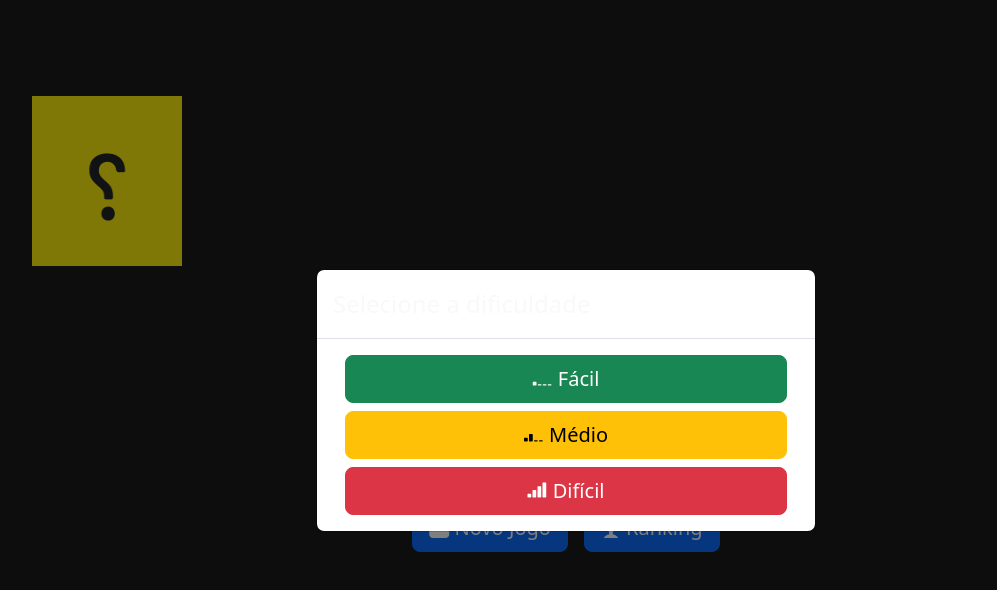
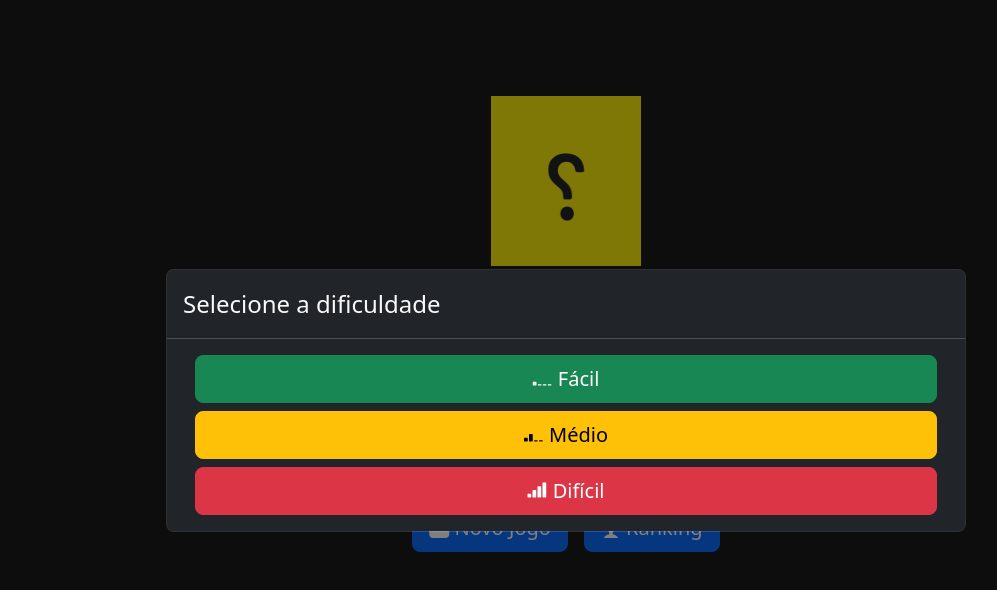
Before and after one commit to vinilima2/memo-game, a React (Vite) app: page / in a window 1280 px wide. Both pictures are taken after a click on the button "Novo Jogo". Shown: the top 590 px of the page, without its empty margins (74-1071 px from the left). Built offline with nearby package versions, Linux system fonts and the light colour scheme.

Commit message:
fix: Corrigindo alinhamento, tela inicial.

```diff
--- a/src/screens/Inicio.jsx
+++ b/src/screens/Inicio.jsx
@@ -12,7 +12,7 @@ export default function Inicio() {
     return (
         <Container fluid className="p-5">
             <Row className="justify-content-md-center text-center p-5 bg-blue">
-                <Col>
+                <Col className="d-flex justify-content-center" md="auto" sm="auto" lg="auto">
                     <Logo/>
                 </Col>
             </Row>
@@ -33,7 +33,7 @@ export default function Inicio() {
                 </Col>
             </Row>
 
-            <Modal show={show} onHide={fecharModal} centered>
+            <Modal show={show} size="lg" onHide={fecharModal} centered animation data-bs-theme="dark">
                 <ModalDificuldade />
             </Modal>
         </Container>
```
